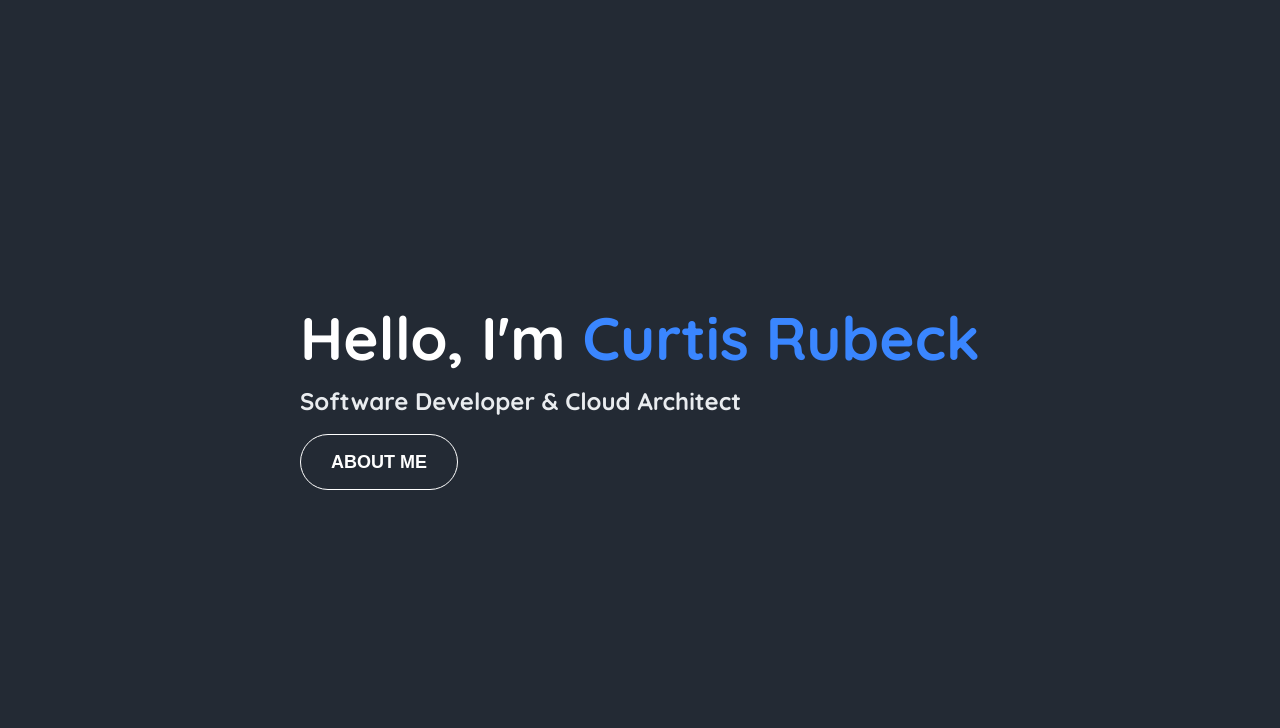
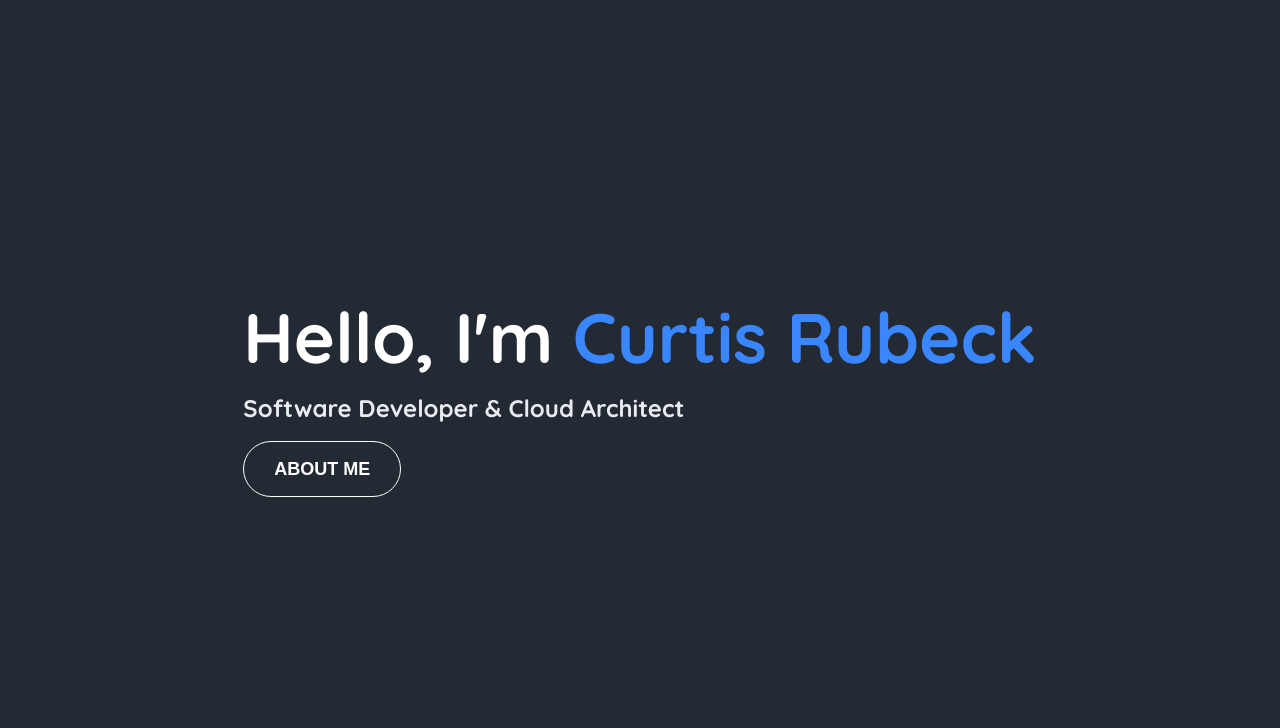
Before and after one commit to curtrube/static-site-template, a website: page index.html in a window 1280 px wide. Shown: the part 72-800 px from the top of the page. Drawn offline with nearby package versions, Linux system fonts and the light colour scheme.

Commit message:
making things responsive

```diff
--- a/css/site.css
+++ b/css/site.css
@@ -207,6 +207,7 @@ a {
   flex-wrap: wrap;
   justify-content: center;
   align-items: center;
+  text-align: center;
 }
 
 .hero h1 {
@@ -228,8 +229,17 @@ a {
 }
 
 @media screen and (min-width: 768px) {
+  .hero {
+    text-align: left;
+  }
   .hero h1 {
     font-size: 6rem;
+  }
+}
+
+@media screen and (min-width: 1024px) {
+  .hero h1 {
+    font-size: 7rem;
   }
 }
 
```
Also changed, not shown: 1 other file.
